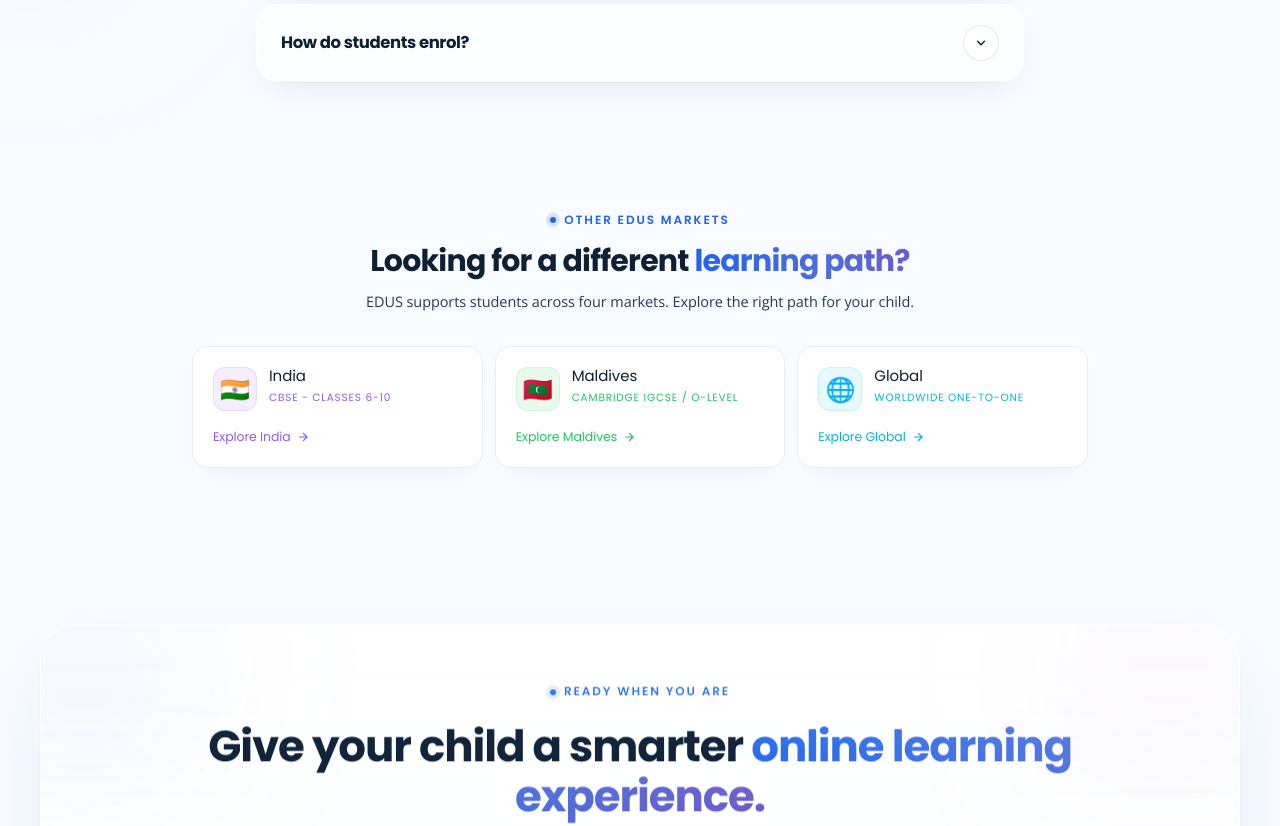
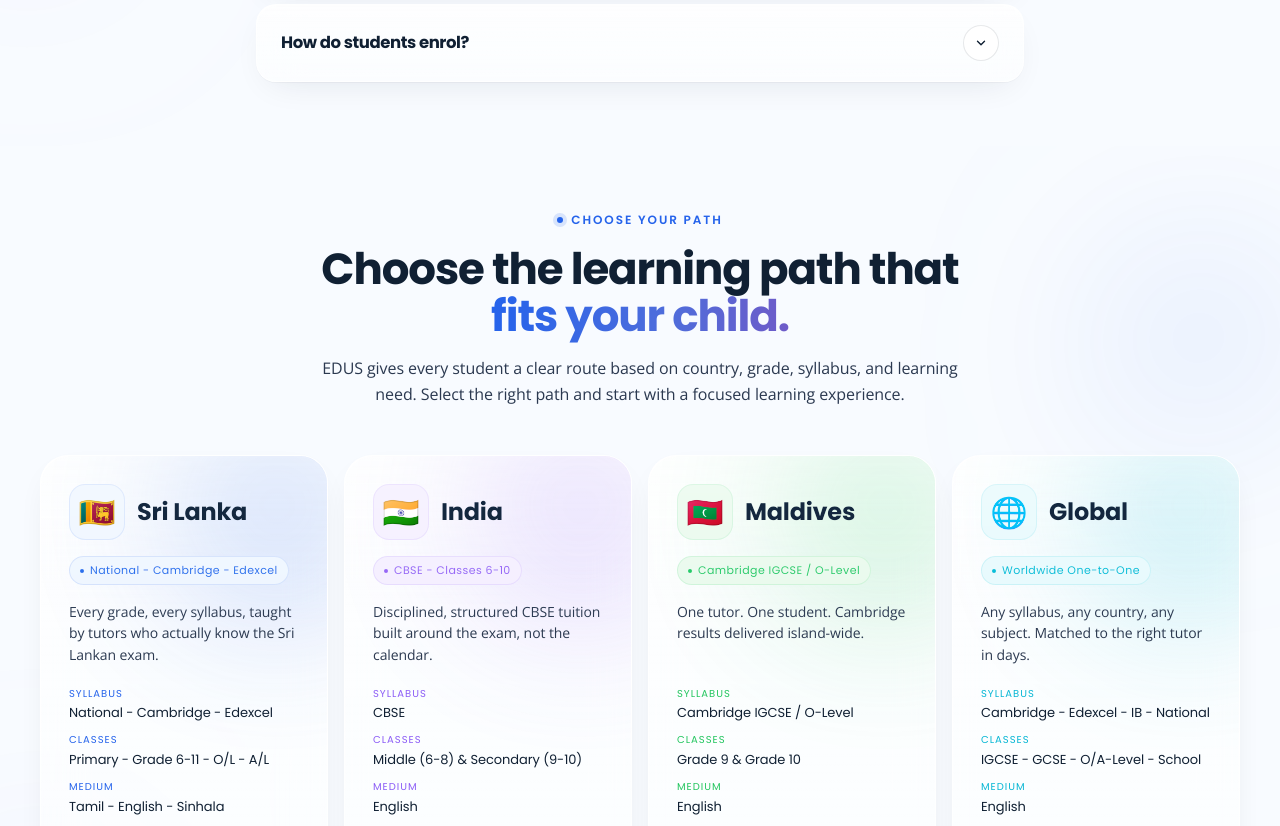
Before and after one commit to edustutor/edusmainwebsite, a Next.js app: page /sl in a window 1280 px wide. Shown: the part 5620-6446 px from the top of the page. Built offline with nearby package versions, Linux system fonts and the light colour scheme.

Commit message:
feat: replace OtherMarkets with RegionSelector for direct .lk domain visitors

```diff
--- a/app/sl/page.tsx
+++ b/app/sl/page.tsx
@@ -1,5 +1,5 @@
 import { CTA } from "@/components/shared/CTA";
-import { OtherMarkets } from "@/components/markets/OtherMarkets";
+import { RegionSelector } from "@/components/home/RegionSelector";
 import { SlHero } from "@/components/markets/sl/SlHero";
 import { SlCurricula } from "@/components/markets/sl/SlCurricula";
 import { SlGroupClasses } from "@/components/markets/sl/SlGroupClasses";
@@ -173,7 +173,11 @@
       <SlIndividual />
       <SlTestimonials />
       <SlFAQ />
-      <OtherMarkets current="sl" />
+      {/* Full 4-market RegionSelector instead of OtherMarkets, because
+          visitors landing on .lk domains hit /sl directly via middleware
+          308 - they never see the homepage RegionSelector, so we surface
+          the full path picker here. */}
+      <RegionSelector />
       <CTA />
     </>
   );
```
